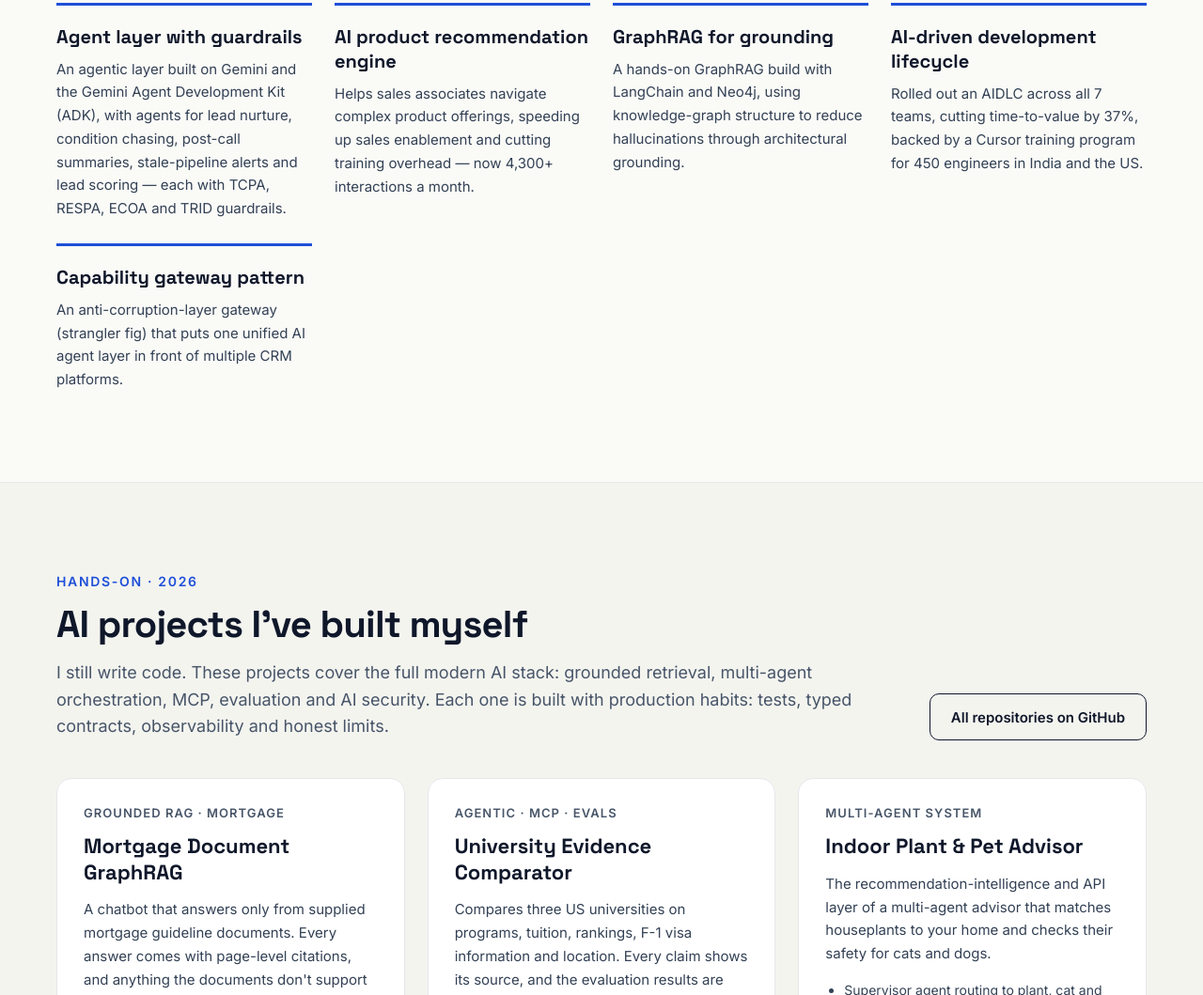
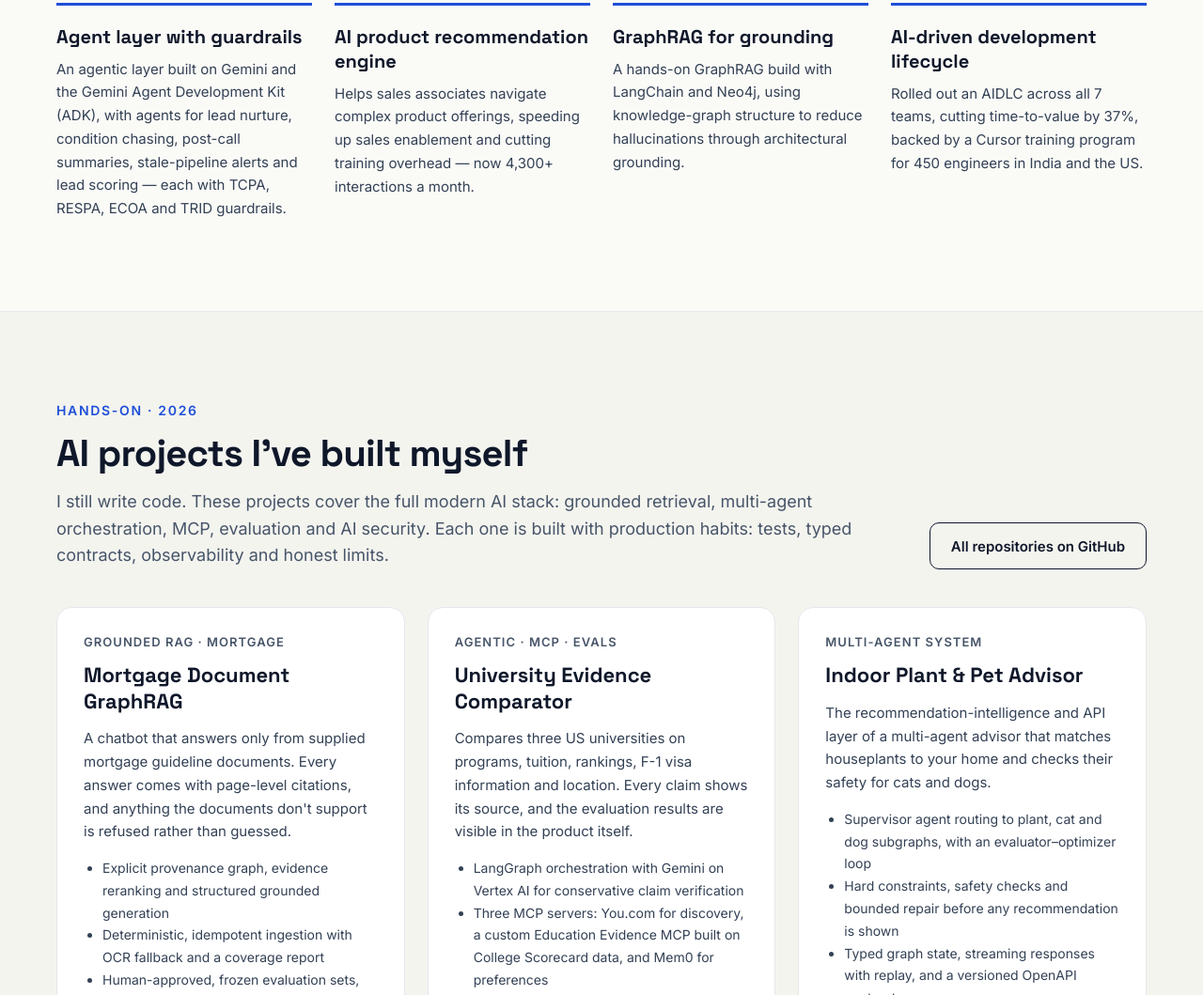
Before and after one commit to gonashc/gonashc.github.io, a plain HTML site: page index.html in a window 1280 px wide. Shown: the part 3301-4360 px from the top of the page at 94% size. Drawn offline with Linux system fonts and the light colour scheme.

Commit message:
Remove Capability gateway pattern card
Co-Authored-By: Claude Opus 5.5 <noreply@anthropic.com>
Claude-Session: https://claude.ai/code/session_01SehvjdmcdipM5dsXFg4XYU

```diff
--- a/index.html
+++ b/index.html
@@ -178,10 +178,6 @@ a{color:#1E4FD8}a:hover{color:#163BA3}
       <div style="border-top: 3px solid #1E4FD8; padding-top: 20px; display: flex; flex-direction: column; gap: 10px">
         <h3 style="margin: 0; font-family: 'Space Grotesk', sans-serif; font-size: 20px; font-weight: 700">AI-driven development lifecycle</h3>
         <p style="margin: 0; font-size: 15px; line-height: 1.65; color: #334155">Rolled out an AIDLC across all 7 teams, cutting time-to-value by 37%, backed by a Cursor training program for 450 engineers in India and the US.</p>
-      </div>
-      <div style="border-top: 3px solid #1E4FD8; padding-top: 20px; display: flex; flex-direction: column; gap: 10px">
-        <h3 style="margin: 0; font-family: 'Space Grotesk', sans-serif; font-size: 20px; font-weight: 700">Capability gateway pattern</h3>
-        <p style="margin: 0; font-size: 15px; line-height: 1.65; color: #334155">An anti-corruption-layer gateway (strangler fig) that puts one unified AI agent layer in front of multiple CRM platforms.</p>
       </div>
     </div>
   </section>
```
